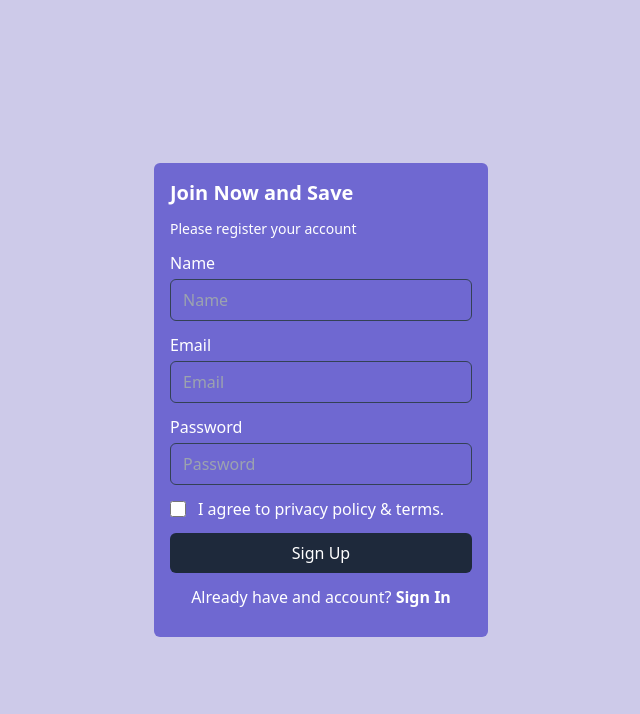
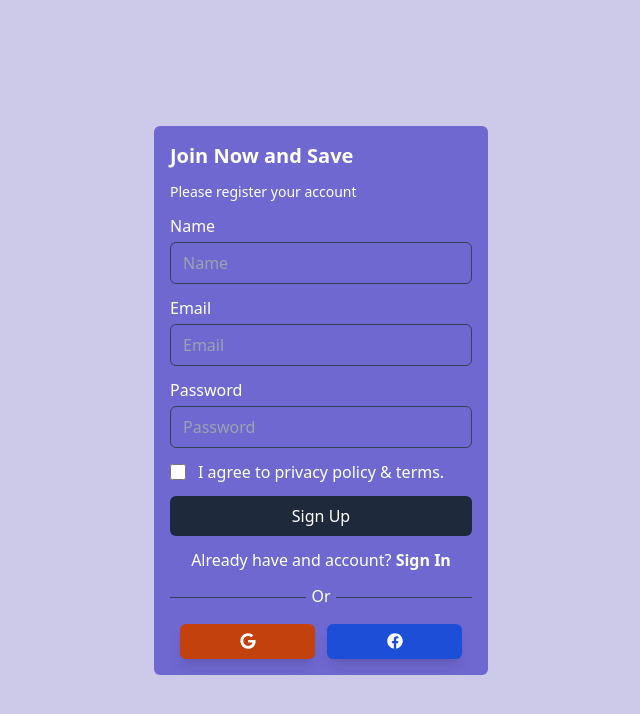
Before and after one commit to charleslinzon/dclshop, a React (Create React App) app in the folder dashboard/: page /register in a window 1280 px wide. Shown: the top 714 px of the page, without its empty margins (319-959 px from the left). Built offline with nearby package versions, Linux system fonts and the light colour scheme.

Commit message:
Create Route and Login Register Setup - Part 5

```diff
--- a/dashboard/src/views/auth/Register.jsx
+++ b/dashboard/src/views/auth/Register.jsx
@@ -1,5 +1,7 @@
 import React from 'react';
 import { Link } from 'react-router-dom';
+import { FaGoogle } from "react-icons/fa";
+import { FaFacebook } from "react-icons/fa";
 
 
 const Register = () => {
@@ -34,8 +36,30 @@
 
                         <div className='flex items-center mb-3 gap-3 justify-center'>
                             <p>Already have and account? <Link className='font-bold' to="/login">Sign In</Link></p>
+                        </div>
 
-                        </div>
+                        <div className='w-full flex justify-center items-center mb-3'>
+                            <div className='w-[45%] bg-slate-700 h-[1px]'></div>
+                                <div className='w-[10%] flex justify-center items-center'>
+                                    <span className='pb-1'>Or</span>
+                                </div>
+                                <div className='w-[45%] bg-slate-700 h-[1px]'></div>
+                            </div>
+
+                            <div className='flex justify-center items-center gap-3'>
+                                <div className='w-[135px] h-[35px] flex rounded-md bg-orange-700 shadow-lg hover:shadow-orange-700/50 justify-center cursor-pointer items-center overflow-hidden' >
+                                <span><FaGoogle /></span>
+                                </div>
+
+
+                                <div className='flex justify-center items-center gap-3'>
+                                    <div className='w-[135px] h-[35px] flex rounded-md bg-blue-700 shadow-lg hover:shadow-blue-700/50 justify-center cursor-pointer items-center overflow-hidden' >
+                                    <span><FaFacebook /></span>
+                                    </div>
+                                </div>
+
+                            </div>
+
                 </div>
 
             </div>
```
